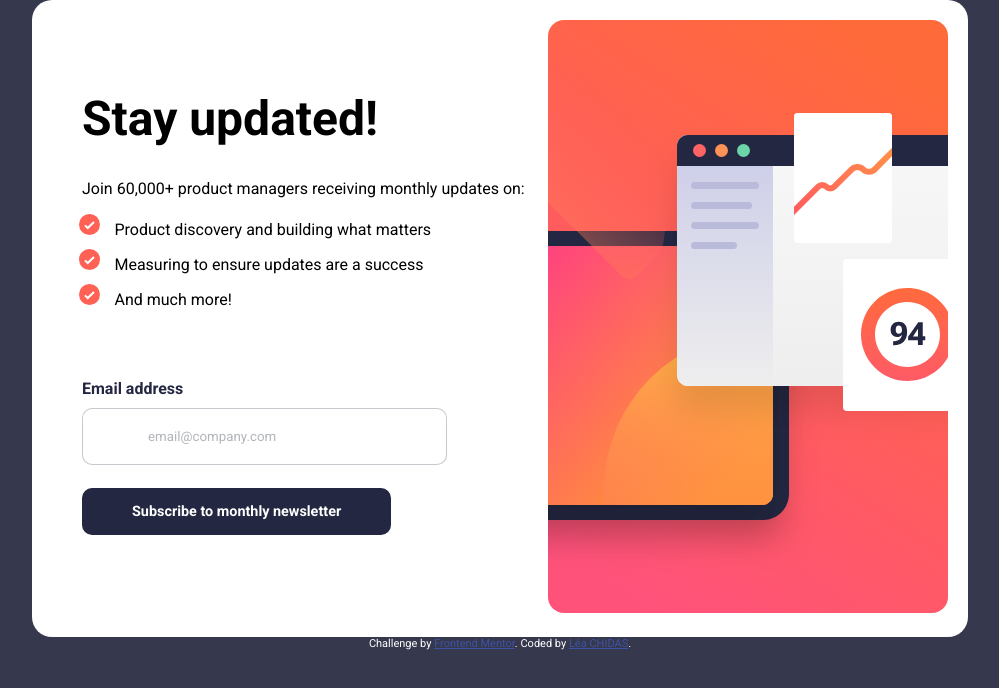
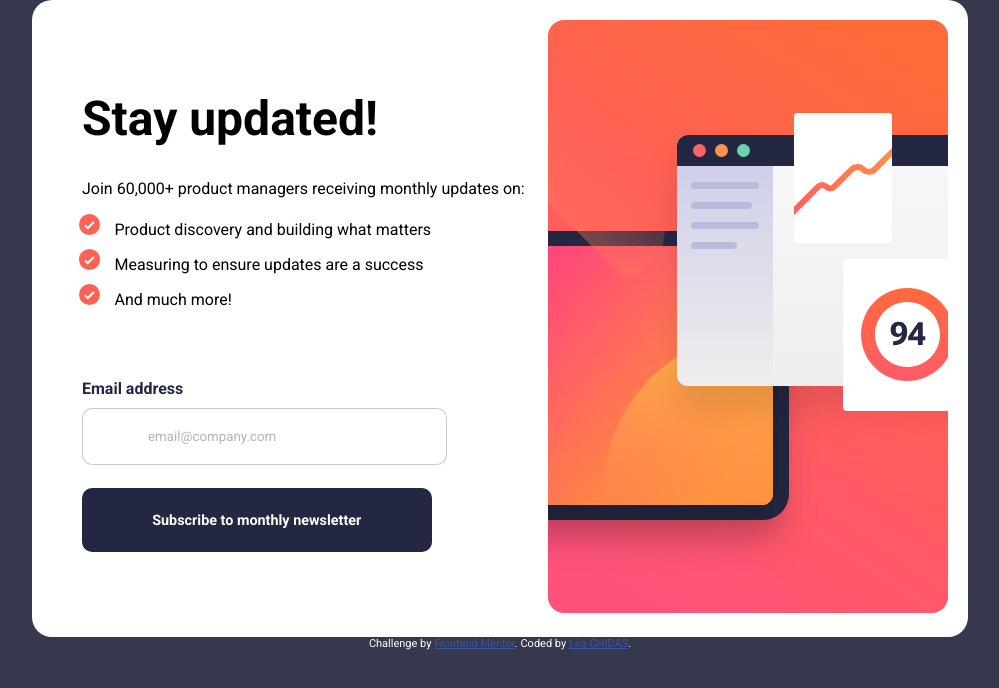
Before and after one commit to Lea225/newsletter-sign-up-with-success-message-main, a plain HTML site: page index.html in a window 1280 px wide. Shown: the whole page, without its empty margins (140-1139 px from the left). Drawn offline with Linux system fonts and the light colour scheme.

Commit message:
Update index.html

```diff
--- a/index.html
+++ b/index.html
@@ -25,7 +25,7 @@
     <form id="signupForm" onsubmit="validateForm(event)" novalidate>
       <label for="emailInput">Email address <p id="errorText" class="error-message"></p></label>
       <input type="email" id="emailInput" placeholder="email@company.com" oninput="removeError()">
-      <button type="submit">Subscribe to monthly newsletter</button>
+      <button class="cta1" type="submit">Subscribe to monthly newsletter</button>
     </form>
     </div>
     <div class="main-img-div">
```
